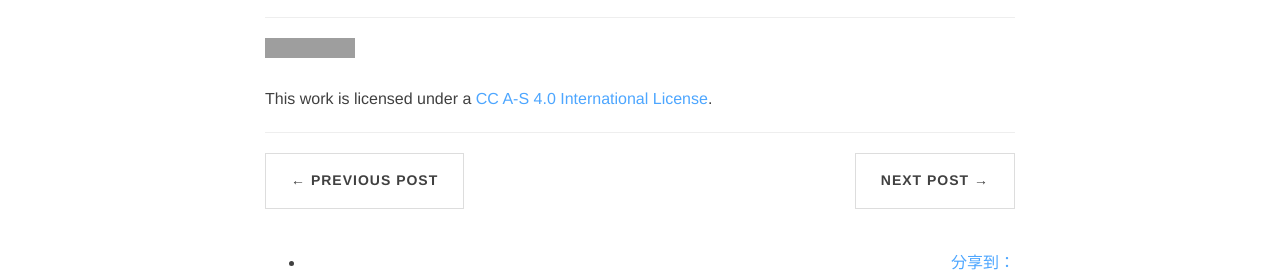
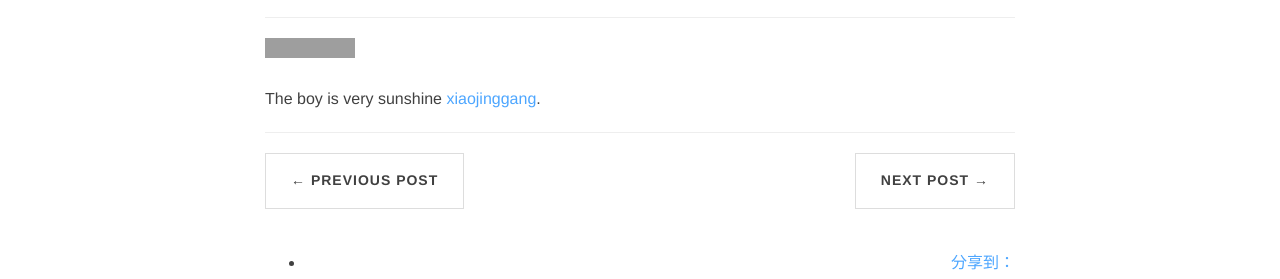
Before and after one commit to xiaojinggang/xiaojinggang, a Jekyll site: the page built from _posts/2016-10-26-gitlab-install.md, in a window 1280 px wide. Shown: the part 1246-1525 px from the top of the page. Built offline with Jekyll 4.4.1, drawn with Linux system fonts in a browser that asks for light colours; nearby versions of some CDN libraries; comment, search, counter and statistics services are not loaded; grey boxes are pictures that could not be loaded.

Commit message:
Update post.html

```diff
--- a/_layouts/post.html
+++ b/_layouts/post.html
@@ -40,7 +40,7 @@
                 <hr>
 
 
-                <a rel="license" href="http://creativecommons.org/licenses/by-sa/4.0/"><img alt="Creative Commons License" style="border-width:0" src="https://i.creativecommons.org/l/by-sa/4.0/88x31.png" /></a><br />This work is licensed under a <a rel="license" href="http://creativecommons.org/licenses/by-sa/4.0/">CC A-S 4.0 International License</a>.
+                <a rel="license" href="http://creativecommons.org/licenses/by-sa/4.0/"><img alt="Creative Commons License" style="border-width:0" src="https://i.creativecommons.org/l/by-sa/4.0/88x31.png" /></a><br />The boy is very sunshine <a rel="license" href="https://xiaojinggang.github.io/About.html">xiaojinggang</a>.
 
                 <hr>
 
```
